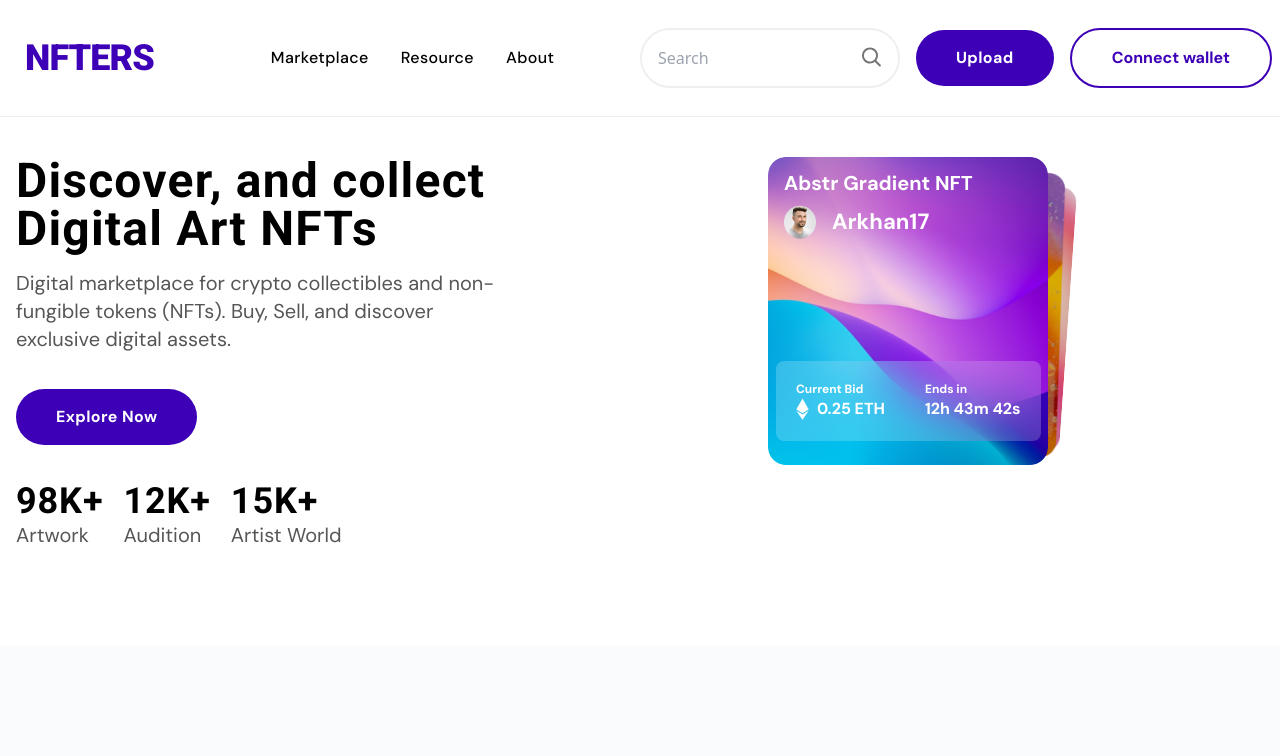
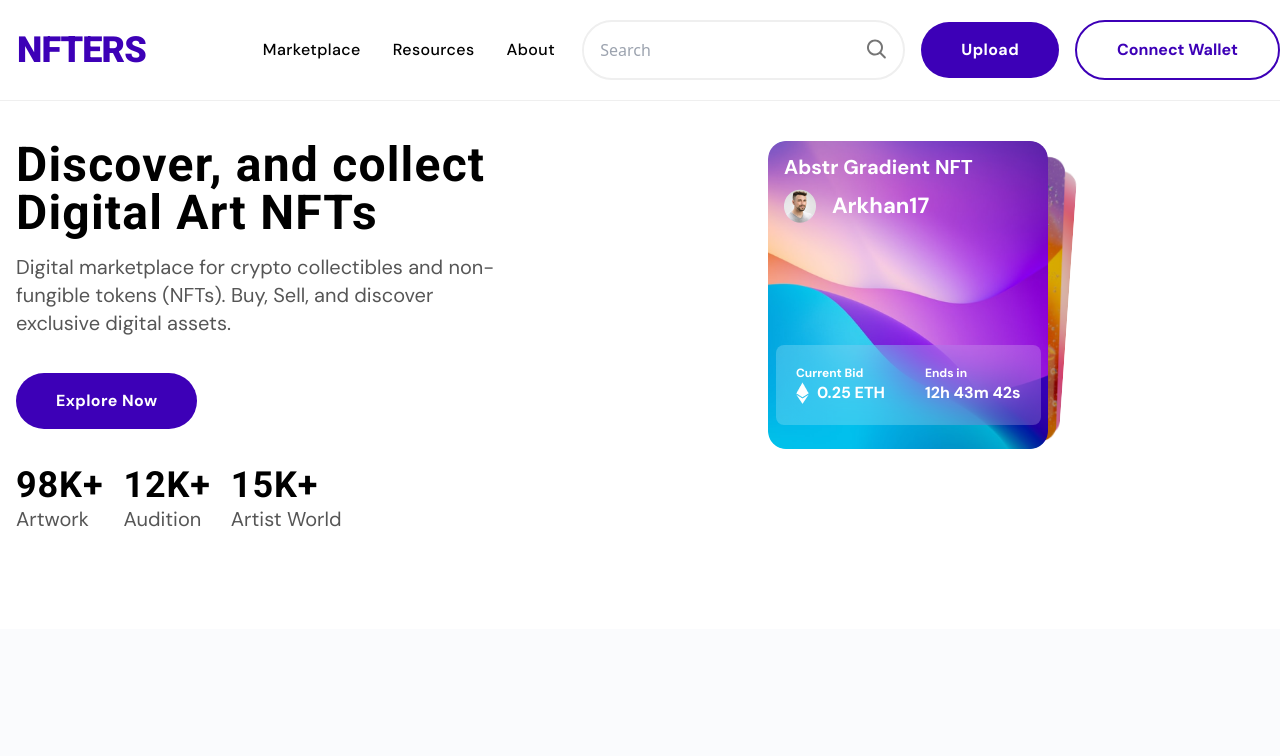
Before and after one commit to Ashik465/nft-market-place-community, a React (Vite) app: page / in a window 1280 px wide. Shown: the top 756 px of the page. Built offline with nearby package versions, Linux system fonts and the light colour scheme.

Commit message:
nav bar optimize

```diff
--- a/src/pages/shared pages/navbar/Navbar.jsx
+++ b/src/pages/shared pages/navbar/Navbar.jsx
@@ -6,7 +6,7 @@ const Navbar = () => {
       <li>
         <a
           style={{ fontFamily: "DM Sans, sans-serif" }}
-          className=" text-black text-base font-medium tracking-wide"
+          className="text-black text-base font-medium tracking-wide"
         >
           Marketplace
         </a>
@@ -15,25 +15,27 @@ const Navbar = () => {
       <li>
         <a
           style={{ fontFamily: "DM Sans, sans-serif" }}
-          className=" text-black text-base font-medium tracking-wide"
+          className="text-black text-base font-medium tracking-wide"
         >
-          Resource
+          Resources
         </a>
       </li>
       <li>
         <a
           style={{ fontFamily: "DM Sans, sans-serif" }}
-          className=" text-black text-base font-medium tracking-wide"
+          className="text-black text-base font-medium tracking-wide"
         >
           About
         </a>
       </li>
     </>
   );
+
   return (
-    <div className="bg-base-100 border-b-[1px] border-[#EFEFEF] p-0 py-5">
-      <div className="navbar container mx-auto  ">
-        <div className="navbar-start ">
+    <div className="bg-base-100 border-b-[1px] border-[#EFEFEF] py-5">
+      <div className="container mx-auto">
+        <div className="flex items-center justify-between">
+          <div className="flex items-center">
             <div className="dropdown">
               <label tabIndex={0} className="btn btn-ghost lg:hidden">
                 <svg
@@ -60,7 +62,7 @@ const Navbar = () => {
             </div>
             <a
               style={{ fontFamily: "Roboto, sans-serif" }}
-            className="btn btn-ghost   normal-case font-extrabold tracking-tight text-xl md:text-4xl text-[#3D00B7]"
+              className="btn btn-ghost normal-case font-extrabold tracking-tight text-xl md:text-4xl text-[#3D00B7]"
             >
               NFTERS
             </a>
@@ -69,30 +71,31 @@ const Navbar = () => {
             </div>
           </div>
 
-        <div className="navbar-end space-x-2 md:space-x-4">
+          <div className="flex items-center space-x-2 md:space-x-4">
             <div className="hidden md:flex">
-            <SearchInput></SearchInput>
+              <SearchInput />
             </div>
 
-          <a
+            <button
               style={{
                 fontFamily: "DM Sans, sans-serif",
                 transition: "transform 0.2s ease-in-out",
               }}
-            className=" btn-main"
+              className="btn-main"
             >
               Upload
-          </a>
-          <a
+            </button>
+            <button
               style={{
                 fontFamily: "DM Sans, sans-serif",
                 transition: "transform 0.2s ease-in-out",
                 whiteSpace: "nowrap",
               }}
-            className=" btn-second-main"
+              className="btn-second-main"
             >
-            Connect wallet
-          </a>
+              Connect Wallet
+            </button>
+          </div>
         </div>
       </div>
     </div>
```
Lines whose indentation alone changed are shown as unchanged.
